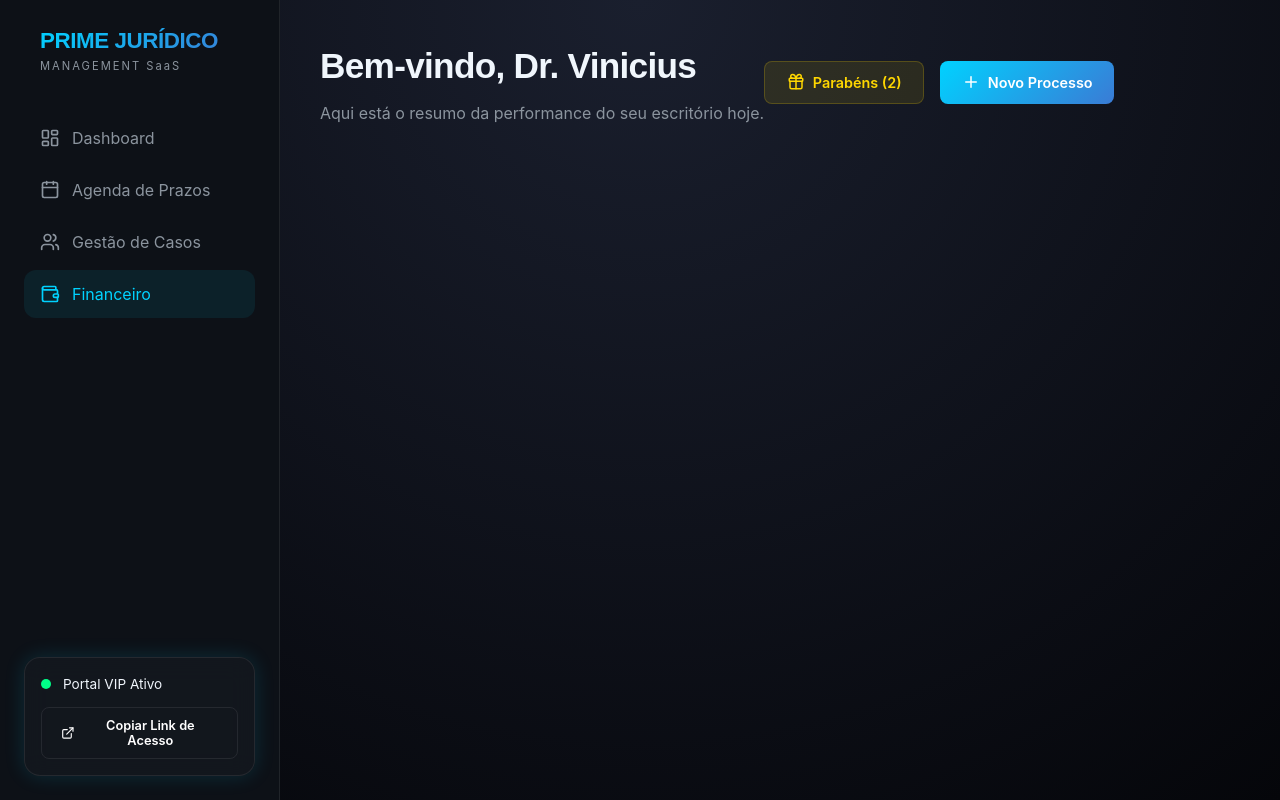
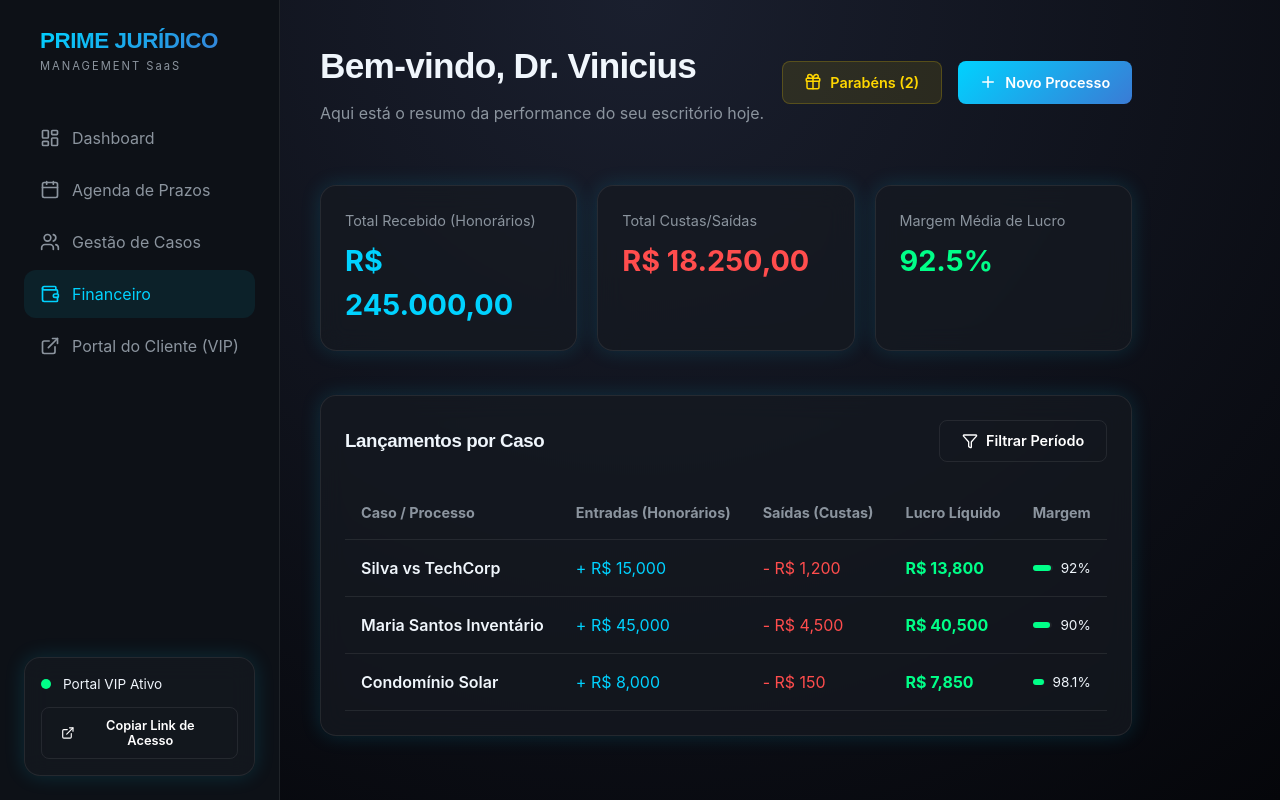
Before and after one commit to JhoniLot/advocacia, a React (Vite) app: page / in a window 1280 px wide. Both pictures are taken after a click on the link "Financeiro". Built offline with nearby package versions, Linux system fonts and the light colour scheme.

Commit message:
feat: Complete SaaS implementation with Finance and Client Portal modules

```diff
--- a/src/App.jsx
+++ b/src/App.jsx
@@ -15,7 +15,10 @@ import {
   Search,
   MoreVertical,
   ChevronRight,
-  FileText
+  FileText,
+  ArrowUpRight,
+  ArrowDownRight,
+  Filter
 } from 'lucide-react';
 import {
   LineChart,
@@ -26,7 +29,9 @@ import {
   Tooltip,
   ResponsiveContainer,
   AreaChart,
-  Area
+  Area,
+  BarChart,
+  Bar
 } from 'recharts';
 
 const data = [
@@ -97,6 +102,9 @@ const App = () => {
           </a>
           <a href="#" className={`nav-link ${activeTab === 'finance' ? 'active' : ''}`} onClick={() => setActiveTab('finance')}>
             <Wallet size={20} /> Financeiro
+          </a>
+          <a href="#" className={`nav-link ${activeTab === 'portal' ? 'active' : ''}`} onClick={() => setActiveTab('portal')}>
+            <ExternalLink size={20} /> Portal do Cliente (VIP)
           </a>
         </nav>
 
@@ -271,6 +279,140 @@ const App = () => {
             </div>
           </div>
         )}
+
+        {/* Finance Content */}
+        {activeTab === 'finance' && (
+          <div style={{ animation: 'fadeIn 0.5s ease-out' }}>
+            <div className="kpi-grid">
+              <div className="glass-card" style={{ padding: '24px' }}>
+                <div style={{ color: 'var(--text-secondary)', fontSize: '0.9em', marginBottom: '8px' }}>Total Recebido (Honorários)</div>
+                <div style={{ fontSize: '1.8em', fontWeight: '700', color: 'var(--accent-metallic)' }}>R$ 245.000,00</div>
+              </div>
+              <div className="glass-card" style={{ padding: '24px' }}>
+                <div style={{ color: 'var(--text-secondary)', fontSize: '0.9em', marginBottom: '8px' }}>Total Custas/Saídas</div>
+                <div style={{ fontSize: '1.8em', fontWeight: '700', color: 'var(--error)' }}>R$ 18.250,00</div>
+              </div>
+              <div className="glass-card" style={{ padding: '24px' }}>
+                <div style={{ color: 'var(--text-secondary)', fontSize: '0.9em', marginBottom: '8px' }}>Margem Média de Lucro</div>
+                <div style={{ fontSize: '1.8em', fontWeight: '700', color: 'var(--success)' }}>92.5%</div>
+              </div>
+            </div>
+
+            <div className="glass-card" style={{ marginTop: '24px', padding: '24px' }}>
+              <div style={{ display: 'flex', justifyContent: 'space-between', alignItems: 'center', marginBottom: '24px' }}>
+                <h3>Lançamentos por Caso</h3>
+                <button className="secondary"><Filter size={16} /> Filtrar Período</button>
+              </div>
+              <table style={{ width: '100%', borderCollapse: 'collapse' }}>
+                <thead>
+                  <tr style={{ borderBottom: '1px solid var(--border-glass)', textAlign: 'left', color: 'var(--text-secondary)', fontSize: '0.9em' }}>
+                    <th style={{ padding: '16px' }}>Caso / Processo</th>
+                    <th style={{ padding: '16px' }}>Entradas (Honorários)</th>
+                    <th style={{ padding: '16px' }}>Saídas (Custas)</th>
+                    <th style={{ padding: '16px' }}>Lucro Líquido</th>
+                    <th style={{ padding: '16px' }}>Margem</th>
+                  </tr>
+                </thead>
+                <tbody>
+                  {[
+                    { case: 'Silva vs TechCorp', in: 15000, out: 1200, net: 13800, margin: 92 },
+                    { case: 'Maria Santos Inventário', in: 45000, out: 4500, net: 40500, margin: 90 },
+                    { case: 'Condomínio Solar', in: 8000, out: 150, net: 7850, margin: 98.1 },
+                  ].map((row, i) => (
+                    <tr key={i} style={{ borderBottom: '1px solid var(--border-glass)' }}>
+                      <td style={{ padding: '16px', fontWeight: '600' }}>{row.case}</td>
+                      <td style={{ padding: '16px', color: 'var(--accent-metallic)' }}>+ R$ {row.in.toLocaleString()}</td>
+                      <td style={{ padding: '16px', color: 'var(--error)' }}>- R$ {row.out.toLocaleString()}</td>
+                      <td style={{ padding: '16px', color: 'var(--success)', fontWeight: '700' }}>R$ {row.net.toLocaleString()}</td>
+                      <td style={{ padding: '16px' }}>
+                        <div style={{ display: 'flex', alignItems: 'center', gap: '8px' }}>
+                          <div style={{ flex: 1, height: '6px', background: 'rgba(255,255,255,0.05)', borderRadius: '3px' }}>
+                            <div style={{ width: `${row.margin}%`, height: '100%', background: 'var(--success)', borderRadius: '3px' }}></div>
+                          </div>
+                          <span style={{ fontSize: '0.85em' }}>{row.margin}%</span>
+                        </div>
+                      </td>
+                    </tr>
+                  ))}
+                </tbody>
+              </table>
+            </div>
+          </div>
+        )}
+
+        {/* Client Portal Content (VIP View) */}
+        {activeTab === 'portal' && (
+          <div style={{ animation: 'fadeIn 0.5s ease-out' }}>
+            <div style={{ maxWidth: '900px', margin: '0 auto' }}>
+              <div className="glass-card" style={{ padding: '40px', textAlign: 'center', marginBottom: '32px', background: 'var(--accent-gradient)' }}>
+                <h2 style={{ fontSize: '2em', marginBottom: '8px' }}>Área do Cliente VIP</h2>
+                <p style={{ opacity: 0.9 }}>Bem-vindo ao seu portal de acompanhamento exclusivo.</p>
+              </div>
+
+              <div style={{ display: 'grid', gridTemplateColumns: '1fr 300px', gap: '24px' }}>
+                <div className="glass-card" style={{ padding: '32px' }}>
+                  <h3 style={{ marginBottom: '24px' }}>Linha do Tempo do Processo</h3>
+                  <div style={{ position: 'relative', paddingLeft: '32px' }}>
+                    <div style={{ position: 'absolute', left: '7px', top: '0', bottom: '0', width: '2px', background: 'var(--border-glass)' }}></div>
+
+                    {[
+                      { title: 'Petição Inicial Protocolada', date: '12 Jan 2024', status: 'completed' },
+                      { title: 'Citação do Réu', date: '25 Jan 2024', status: 'completed' },
+                      { title: 'Réplica à Contestação', date: '10 Fev 2024', status: 'completed' },
+                      { title: 'Audiência de Conciliação', date: '27 Abr 2024', status: 'current' },
+                      { title: 'Sentença em Primeira Instância', date: 'Previsto: Jun 2024', status: 'upcoming' },
+                    ].map((step, i) => (
+                      <div key={i} style={{ marginBottom: '32px', position: 'relative' }}>
+                        <div style={{
+                          position: 'absolute', left: '-31px', top: '4px', width: '12px', height: '12px', borderRadius: '50%',
+                          background: step.status === 'completed' ? 'var(--success)' : step.status === 'current' ? 'var(--accent-metallic)' : 'var(--bg-surface)',
+                          border: `2px solid ${step.status === 'upcoming' ? 'var(--border-glass)' : 'transparent'}`,
+                          boxShadow: step.status === 'current' ? '0 0 10px var(--accent-metallic)' : ''
+                        }}></div>
+                        <div style={{ fontWeight: '600', color: step.status === 'upcoming' ? 'var(--text-secondary)' : 'var(--text-primary)' }}>{step.title}</div>
+                        <div style={{ fontSize: '0.85em', color: 'var(--text-secondary)' }}>{step.date}</div>
+                      </div>
+                    ))}
+                  </div>
+                </div>
+
+                <div style={{ display: 'flex', flexDirection: 'column', gap: '24px' }}>
+                  <div className="glass-card" style={{ padding: '24px' }}>
+                    <h4 style={{ marginBottom: '16px' }}>Financeiro</h4>
+                    <div style={{ display: 'flex', justifyContent: 'space-between', marginBottom: '8px' }}>
+                      <span style={{ fontSize: '0.9em', color: 'var(--text-secondary)' }}>Honorários Pagos</span>
+                      <span style={{ fontWeight: '600' }}>R$ 5.000</span>
+                    </div>
+                    <div style={{ display: 'flex', justifyContent: 'space-between', marginBottom: '16px' }}>
+                      <span style={{ fontSize: '0.9em', color: 'var(--text-secondary)' }}>Saldo Pendente</span>
+                      <span style={{ fontWeight: '600', color: 'var(--accent-metallic)' }}>R$ 2.500</span>
+                    </div>
+                    <button style={{ width: '100%', fontSize: '0.85em' }}>Pagar via Pix / Boleto</button>
+                  </div>
+
+                  <div className="glass-card" style={{ padding: '24px' }}>
+                    <h4 style={{ marginBottom: '16px' }}>Documentos</h4>
+                    <div style={{ display: 'flex', flexDirection: 'column', gap: '12px' }}>
+                      <div style={{ display: 'flex', alignItems: 'center', gap: '10px', fontSize: '0.85em' }}>
+                        <FileText size={16} color="var(--accent-metallic)" /> Copia_Inicial.pdf
+                      </div>
+                      <div style={{ display: 'flex', alignItems: 'center', gap: '10px', fontSize: '0.85em' }}>
+                        <FileText size={16} color="var(--accent-metallic)" /> Procuracao_Assinada.pdf
+                      </div>
+                    </div>
+                    <button className="secondary" style={{ width: '100%', marginTop: '16px', fontSize: '0.85em' }}>Ver Todos</button>
+                  </div>
+
+                  <div className="glass-card" style={{ padding: '24px', border: '1px solid var(--success)' }}>
+                    <h4 style={{ marginBottom: '12px' }}>Auto-agendamento</h4>
+                    <p style={{ fontSize: '0.8em', color: 'var(--text-secondary)', marginBottom: '16px' }}>Marque uma reunião de retorno com seu advogado.</p>
+                    <button style={{ width: '100%', background: 'var(--success)', border: 'none' }}>Agendar Agora</button>
+                  </div>
+                </div>
+              </div>
+            </div>
+          </div>
+        )}
       </main>
 
       {/* Modals */}
```
